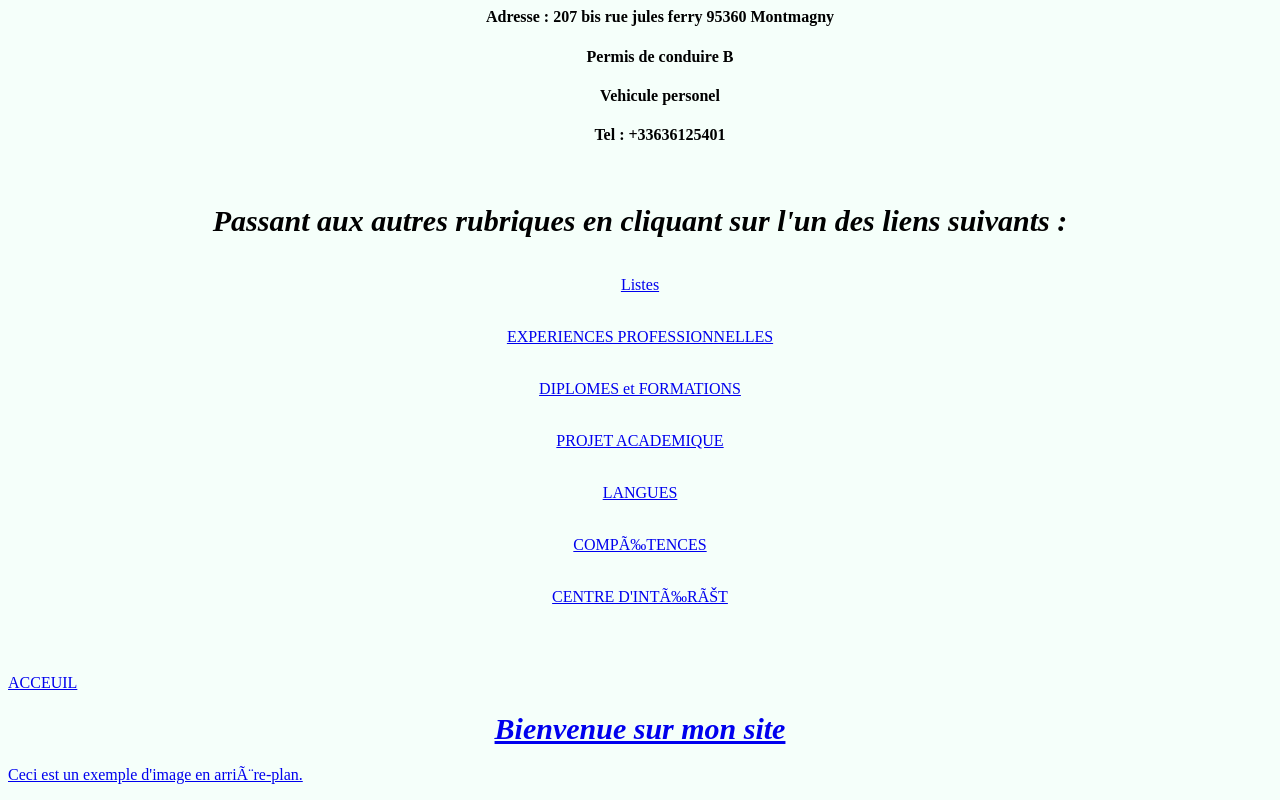
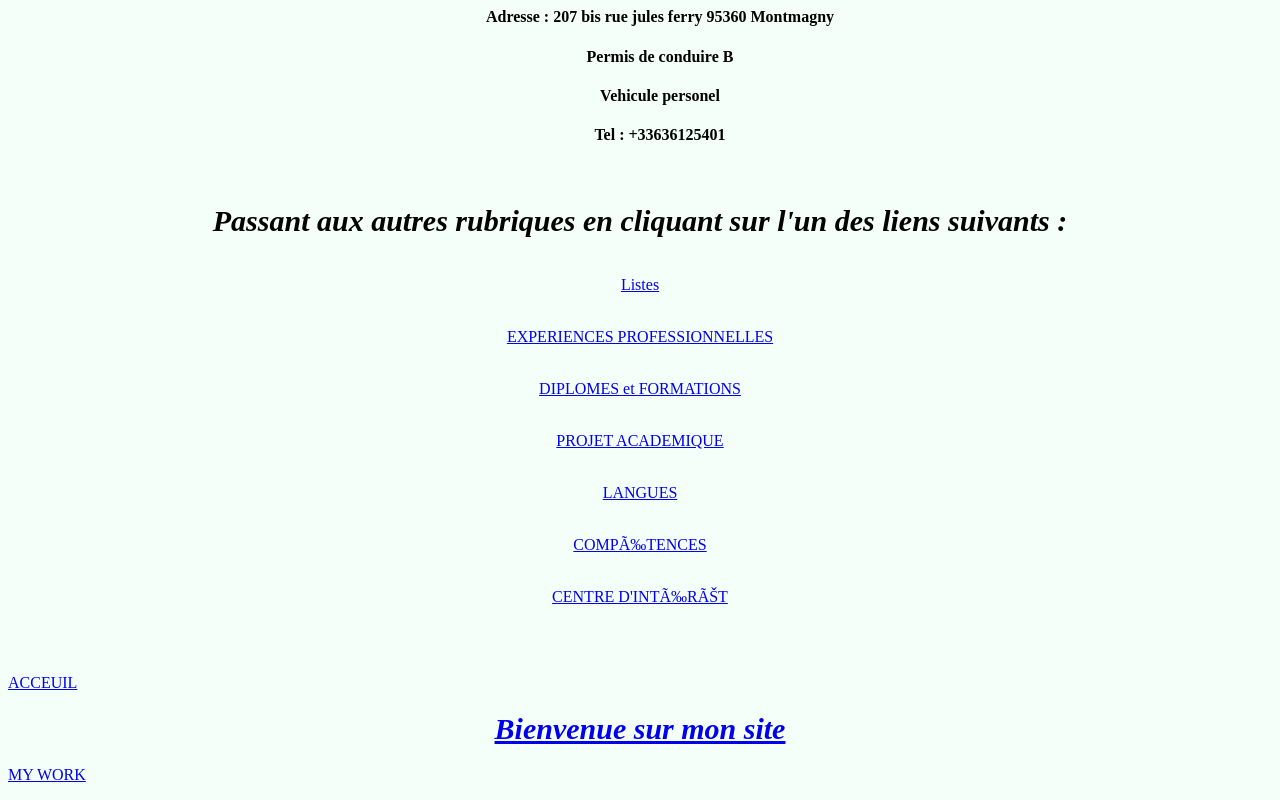
Before and after one commit to BelamriAmirouche/curriculum-vitae, a plain HTML site: page index.html in a window 1280 px wide. Shown: the part 749-1549 px from the top of the page. Drawn offline with Linux system fonts and the light colour scheme.

Commit message:
Update index.html

```diff
--- a/index.html
+++ b/index.html
@@ -65,7 +65,7 @@
 <body>
   <div class="contenu">
     <h1>Bienvenue sur mon site</h1>
-    <p>Ceci est un exemple d'image en arrière-plan.</p>
+    <p>MY WORK</p>
   </div>
 </body>
 </html>
```
